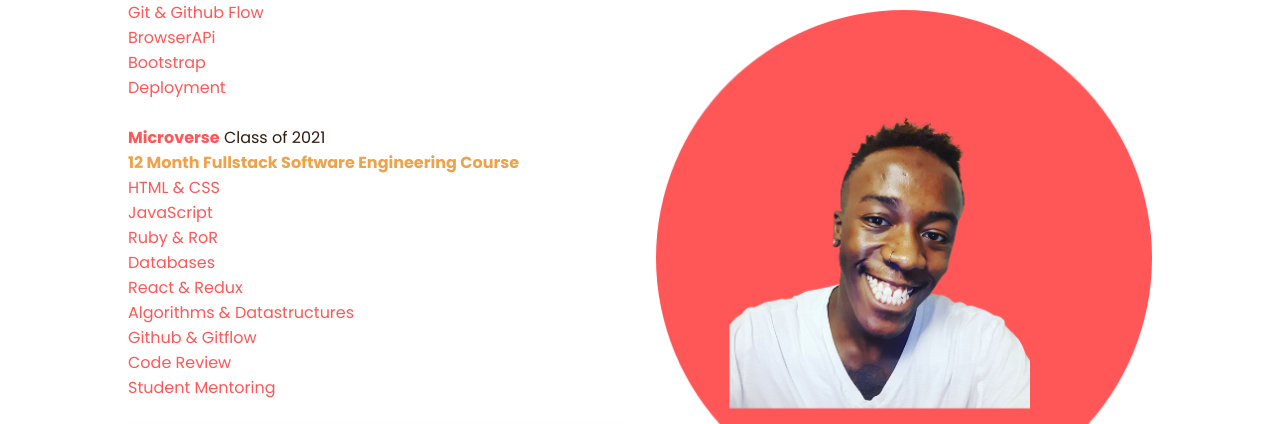
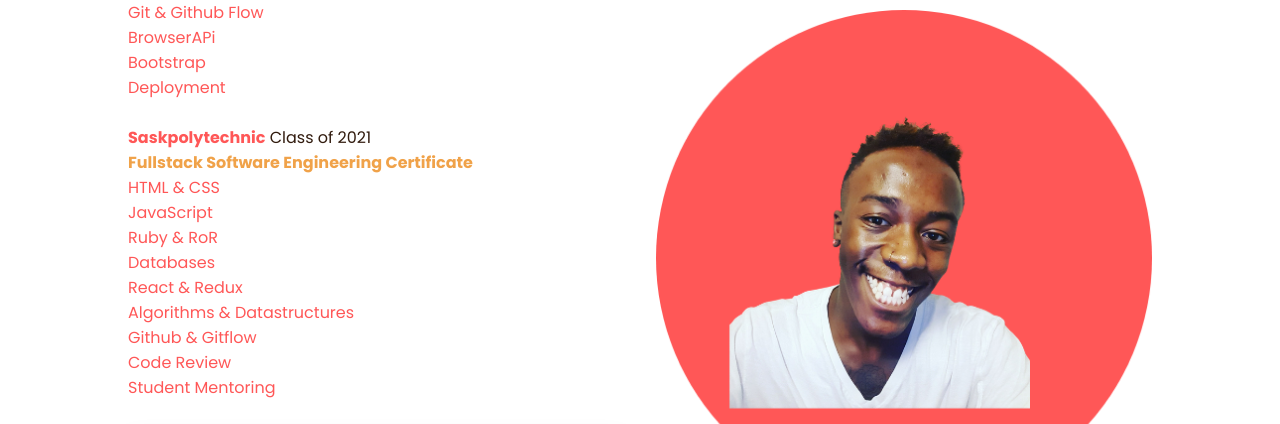
Before and after one commit to bettercallsully/Sullys-Portfolio-2.0, a website: page index.html in a window 1280 px wide. Shown: the part 1742-2166 px from the top of the page. Drawn offline with nearby package versions, Linux system fonts and the light colour scheme.

Commit message:
Professional skills changes

```diff
--- a/index.html
+++ b/index.html
@@ -99,9 +99,9 @@
                                         </p>
                                     </p>
                                 </li>
-                                    <a href="https://www.microverse.org/" style="color:#ff5757" target="_blank"><strong class="ed1">Microverse</strong></a> Class of 2021
+                                    <a href="https://saskpolytech.ca/programs-and-courses/programs/Software-Developer.aspx" style="color:#ff5757" target="_blank"><strong class="ed1">Saskpolytechnic</strong></a> Class of 2021
                                     <p style="color:#ff5757">
-                                        <strong style="color:rgb(240, 162, 73)">12 Month Fullstack Software Engineering Course</strong>
+                                        <strong style="color:rgb(240, 162, 73)">Fullstack Software Engineering Certificate</strong>
                                         <p style="color:#ff5757">
                                             HTML & CSS <br>
                                             JavaScript<br>
```
